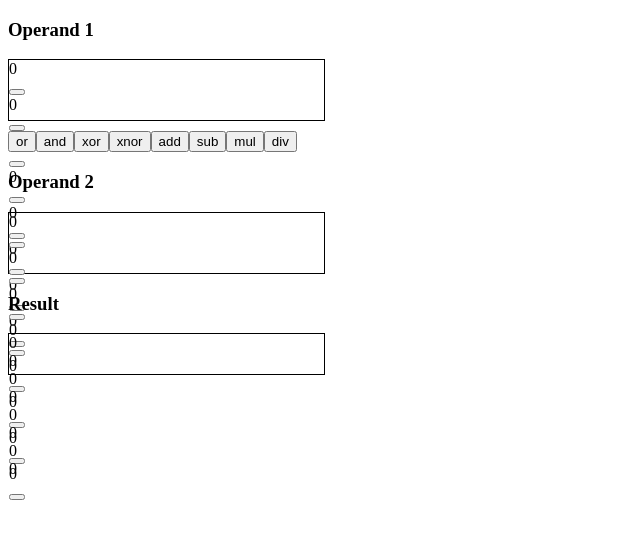
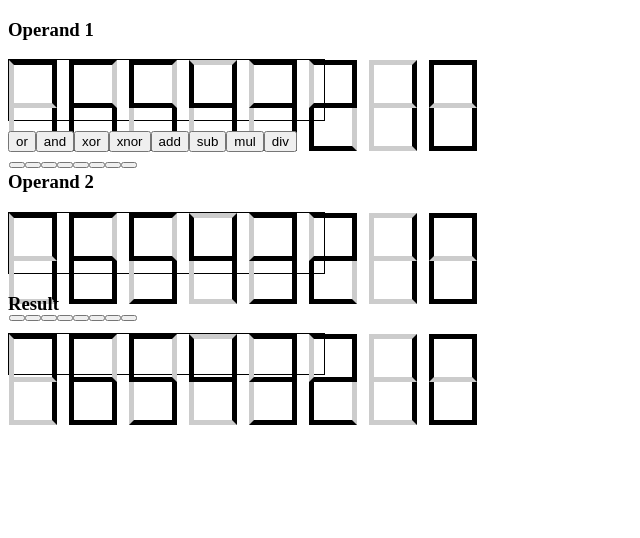
Before and after one commit to janek26/ByteFiddler, a Next.js app: page /logical-operations in a window 1280 px wide. Shown: the top 538 px of the page, without its empty margins (0-640 px from the left). Built offline with nearby package versions, Linux system fonts and the light colour scheme.

Commit message:
Remove old-styled Numberdiplay and replace with BitDisplay-Component
Remove old-styled Numberdiplay and replace with BitDisplay-Component

```diff
--- a/components/LogicalOperations.js
+++ b/components/LogicalOperations.js
@@ -1,3 +1,5 @@
+import BitDisplay from '../components/BitDisplay'
+
 export default ({
   ...rest
 }) => (
@@ -40,60 +42,47 @@ export default ({
         margin: 5px 5px;
       }
 
-			.numbers {
-				width: 100%;
-				height: 20px;
-				border: 1px solid black;
-				padding: 0 10px;
-			}
+    `}</style>
 
-			.numGroup {
-				margin: 8px 13px;
-				float: left;
-				width: 10px;
-			}
-    `}</style>
 
 
     <h3 class="caption">Operand 1</h3>
     <div id="group1">
+
+    <BitDisplay
+      digits={[7, 6, 5, 4, 3, 2, 1, 0]}
+      fixedNumberOfBits={8}
+      id="firstBitDisplay"
+    />
       <span class="numGroup">
-				<div class="numbers">0</div>
         <button class="set"></button>
       </span>
 
       <span class="numGroup">
-				<div class="numbers">0</div>
         <button class="set"></button>
       </span>
 
       <span class="numGroup">
-				<div class="numbers">0</div>
         <button class="set"></button>
       </span>
 
       <span class="numGroup">
-				<div class="numbers">0</div>
         <button class="set"></button>
       </span>
 
       <span class="numGroup">
-				<div class="numbers">0</div>
         <button class="set"></button>
       </span>
 
       <span class="numGroup">
-				<div class="numbers">0</div>
         <button class="set"></button>
       </span>
 
       <span class="numGroup">
-				<div class="numbers">0</div>
         <button class="set"></button>
       </span>
 
       <span class="numGroup">
-				<div class="numbers">0</div>
         <button class="set"></button>
       </span>
     </div>
@@ -114,43 +103,42 @@ export default ({
 
     <h3 class="caption">Operand 2</h3>
     <div id="group2">
+
+      <BitDisplay
+        digits={[7, 6, 5, 4, 3, 2, 1, 0]}
+        fixedNumberOfBits={8}
+        id="secondBitDisplay"
+      />
+
       <span class="numGroup">
-				<div class="numbers">0</div>
         <button class="set"></button>
       </span>
 
       <span class="numGroup">
-				<div class="numbers">0</div>
         <button class="set"></button>
       </span>
 
       <span class="numGroup">
-				<div class="numbers">0</div>
         <button class="set"></button>
       </span>
 
       <span class="numGroup">
-				<div class="numbers">0</div>
         <button class="set"></button>
       </span>
 
       <span class="numGroup">
-				<div class="numbers">0</div>
         <button class="set"></button>
       </span>
 
       <span class="numGroup">
-				<div class="numbers">0</div>
         <button class="set"></button>
       </span>
 
       <span class="numGroup">
-				<div class="numbers">0</div>
         <button class="set"></button>
       </span>
 
       <span class="numGroup">
-				<div class="numbers">0</div>
         <button class="set"></button>
       </span>
     </div>
@@ -158,37 +146,11 @@ export default ({
 
     <h3 class="caption">Result</h3>
     <div id="result">
-			<span class="numGroup">
-				<div class="numbers">0</div>
-			</span>
-
-			<span class="numGroup">
-				<div class="numbers">0</div>
-			</span>
-
-			<span class="numGroup">
-				<div class="numbers">0</div>
-			</span>
-
-			<span class="numGroup">
-				<div class="numbers">0</div>
-			</span>
-
-			<span class="numGroup">
-				<div class="numbers">0</div>
-			</span>
-
-			<span class="numGroup">
-				<div class="numbers">0</div>
-			</span>
-
-			<span class="numGroup">
-				<div class="numbers">0</div>
-			</span>
-
-			<span class="numGroup">
-				<div class="numbers">0</div>
-			</span>
+      <BitDisplay
+        digits={[7, 6, 5, 4, 3, 2, 1, 0]}
+        fixedNumberOfBits={8}
+        id="resultBitDisplay"
+      />
     </div>
   </div>
 )
--- a/pages/logical-operations.js
+++ b/pages/logical-operations.js
@@ -5,9 +5,7 @@ export default class LogicalOperationsPage extends Component {
 
   render () {
     return (
-	<div>
-		<LogicalOperations />
-	</div>
+      <div><LogicalOperations /></div>
     )
   }
 }
```
Lines whose indentation alone changed are shown as unchanged.
